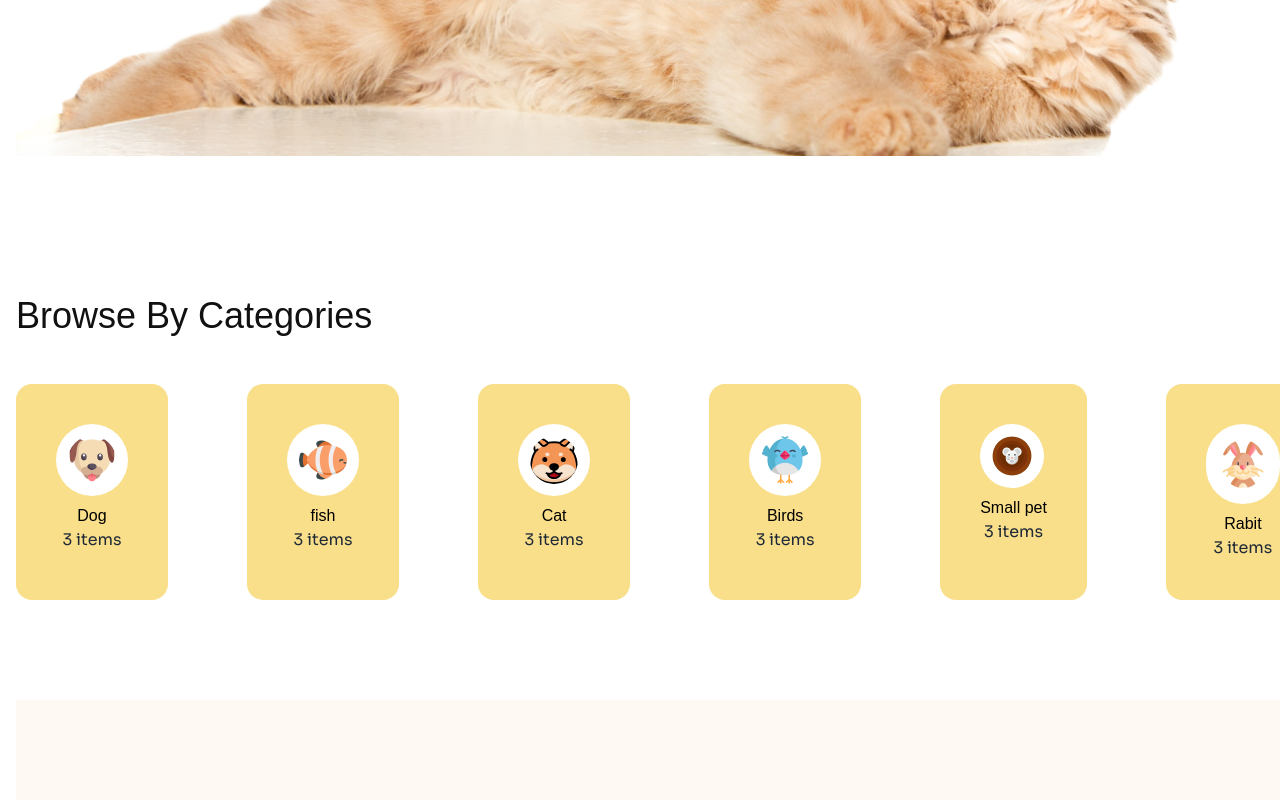
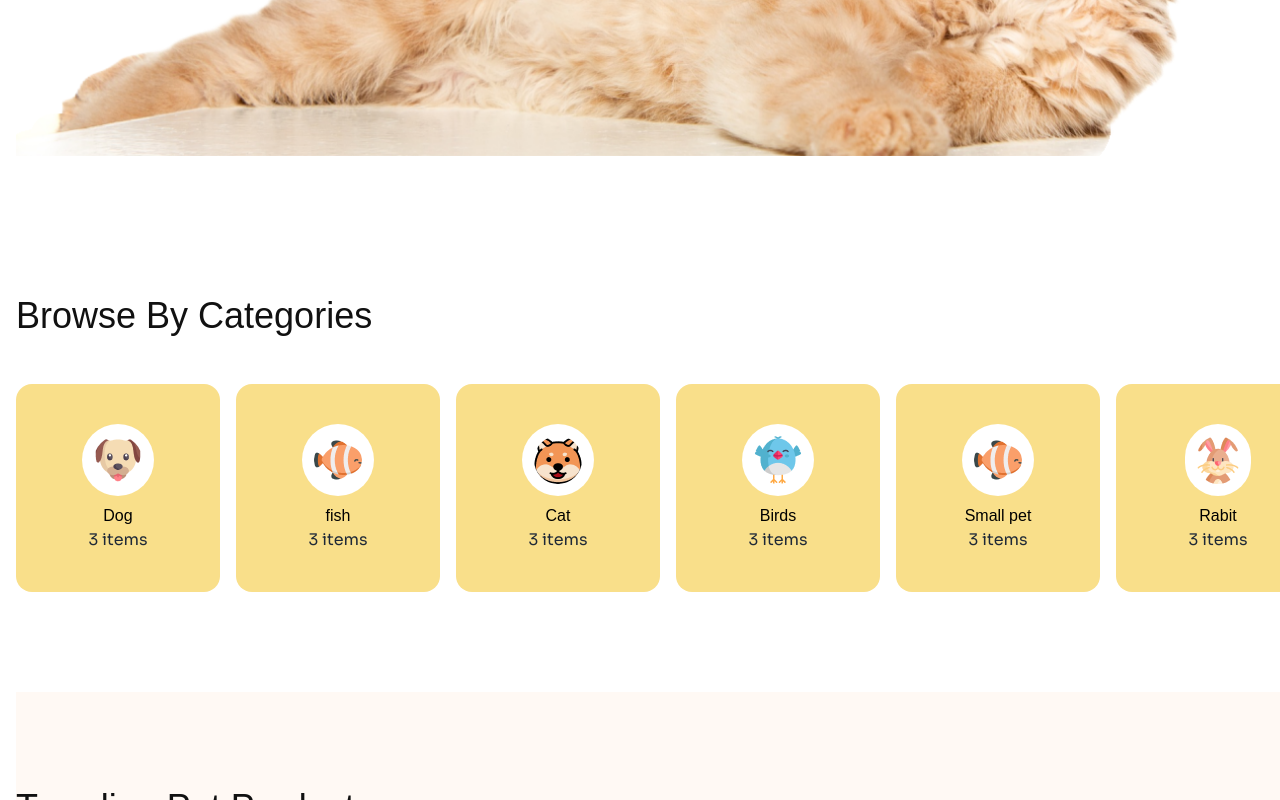
Before and after one commit to MohammadRayhanHabib/Assignment_03_Category_0001, a plain HTML site: page index.html in a window 1280 px wide. Shown: the part 628-1428 px from the top of the page. Drawn offline with nearby package versions, Linux system fonts and the light colour scheme; a web font is replaced by a local one.

```diff
--- a/index.html
+++ b/index.html
@@ -71,10 +71,10 @@
         </div>
       </nav>
     </header> -->
-    <header class="bg-[#FFF9F4] lg:h-[80px] lg:flex">
-      <nav class="lg:space-x-[256px] lg:w-[1320px] m-auto">
-        <div class="navbar">
-          <div class="navbar-start">
+    <header class="bg-[#FFF9F4] lg:h-[80px] lg:flex lg:border-0 border-b ">
+      <nav class="lg:space-x-[256px] lg:w-[1320px] m-auto ">
+        <div class="navbar ">
+          <div class="navbar-start ">
 
             <img src="./c1-assets/logo-header.png" alt="">
           <div class="ml-4">
@@ -136,9 +136,12 @@
 
           <p>Discover a world of treats, toys, and essentials handpicked for <span class="lg:flex "
             ">your furry friends. Shop now and make tails wag with joy!</span></p>
-          <button class="px-6 py-2 bg-[#FFDC26] rounded-[8px]">
-              Find a pet
-            </button></div>
+
+             <button class="px-6 py-2 bg-[#FFDC26] rounded-[8px] animate-bounce">
+       Find a pet
+    </button>
+
+          </div>
         </div>
         <div class="relative lg:bottom-[400px] bottom-[90px]">
         <img class="" src="./c1-assets/cat-big-bg.png" alt="">
@@ -152,36 +155,37 @@
     <section class="lg:w-[1320px] m-auto ">
    <h3 class="font-adlam  lg:text-4xl font-normal text-[#111111] mt-10 text-2xl">
     Browse By Categories</h3>
-   <div class="flex justify-between text-center mt-12 flex-wrap gap-4 pr-4 ">
-
+   <!-- <div class="flex justify-between text-center mt-12 flex-wrap gap-4 pr-4 "> -->
+   <div class="grid lg:grid-cols-6 grid-cols-2 mt-12  gap-4 pr-4 text-center justify-center ">
      <div class=" bg-[#F9DF8A] p-10 rounded-2xl ">
-      <img class="bg-white p-3  rounded-full" src="./c1-assets/dog-cartoon.png" alt="">
-      <h4 class="font-adlam mt-2 font-medium text-[#000000]">Dog</h4>
+     <div class="flex justify-center"> <img class="bg-white p-3  rounded-full " src="./c1-assets/dog-cartoon.png" alt="">
+    </div>
+      <h4 class="font-adlam pt-2 font-medium text-[#000000]">Dog</h4>
+      <p>3 items</p>
+    </div>
+     <div class=" bg-[#F9DF8A] p-10 rounded-2xl ">
+      <div class="flex justify-center"><img class="bg-white p-3  rounded-full " src="./c1-assets/fish-cartoon.png" alt=""></div>
+      <h4 class="font-adlam pt-2 font-medium text-[#000000]">fish</h4>
       <p>3 items</p>
     </div>
      <div class=" bg-[#F9DF8A] p-10 rounded-2xl">
-      <img class="bg-white p-3  rounded-full" src="./c1-assets/fish-cartoon.png" alt="">
-      <h4 class="font-adlam mt-2 font-medium text-[#000000]">fish</h4>
+        <div class="flex justify-center"><img class="bg-white p-3  rounded-full " src="./c1-assets/cat-cartoon.png" alt=""></div>
+      <h4 class="font-adlam pt-2 font-medium text-[#000000]">Cat</h4>
       <p>3 items</p>
     </div>
      <div class=" bg-[#F9DF8A] p-10 rounded-2xl">
-      <img class="bg-white p-3  rounded-full" src="./c1-assets/cat-cartoon.png" alt="">
-      <h4 class="font-adlam mt-2 font-medium text-[#000000]">Cat</h4>
+        <div class="flex justify-center"><img class="bg-white p-3  rounded-full " src="./c1-assets/bird-cartoon.png" alt=""></div>
+      <h4 class="font-adlam pt-2 font-medium text-[#000000]">Birds</h4>
       <p>3 items</p>
     </div>
      <div class=" bg-[#F9DF8A] p-10 rounded-2xl">
-      <img class="bg-white p-3  rounded-full" src="./c1-assets/bird-cartoon.png" alt="">
-      <h4 class="font-adlam mt-2 font-medium text-[#000000]">Birds</h4>
+        <div class="flex justify-center"><img class="bg-white p-3  rounded-full " src="./c1-assets/fish-cartoon.png" alt=""></div>
+      <h4 class="font-adlam pt-2 font-medium text-[#000000]">Small pet</h4>
       <p>3 items</p>
     </div>
      <div class=" bg-[#F9DF8A] p-10 rounded-2xl">
-      <img class="bg-white p-3  rounded-full" src="./c1-assets/mouse-cartoon.png" alt="">
-      <h4 class="font-adlam mt-2 font-medium text-[#000000]">Small pet</h4>
-      <p>3 items</p>
-    </div>
-     <div class=" bg-[#F9DF8A] p-10 rounded-2xl">
-      <img class="bg-white p-4  rounded-full" src="./c1-assets/rabbit-cartoon.png" alt="">
-      <h4 class="font-adlam mt-2 font-medium text-[#000000]">Rabit</h4>
+       <div class="flex justify-center"><img class="bg-white p-3  rounded-full " src="./c1-assets/rabbit-cartoon.png" alt=""></div>
+      <h4 class="font-adlam pt-2 font-medium text-[#000000]">Rabit</h4>
       <p>3 items</p>
     </div>
    </div>
```
Also changed, not shown: tailwind.config.js (+22 -17 lines), .html (added).
